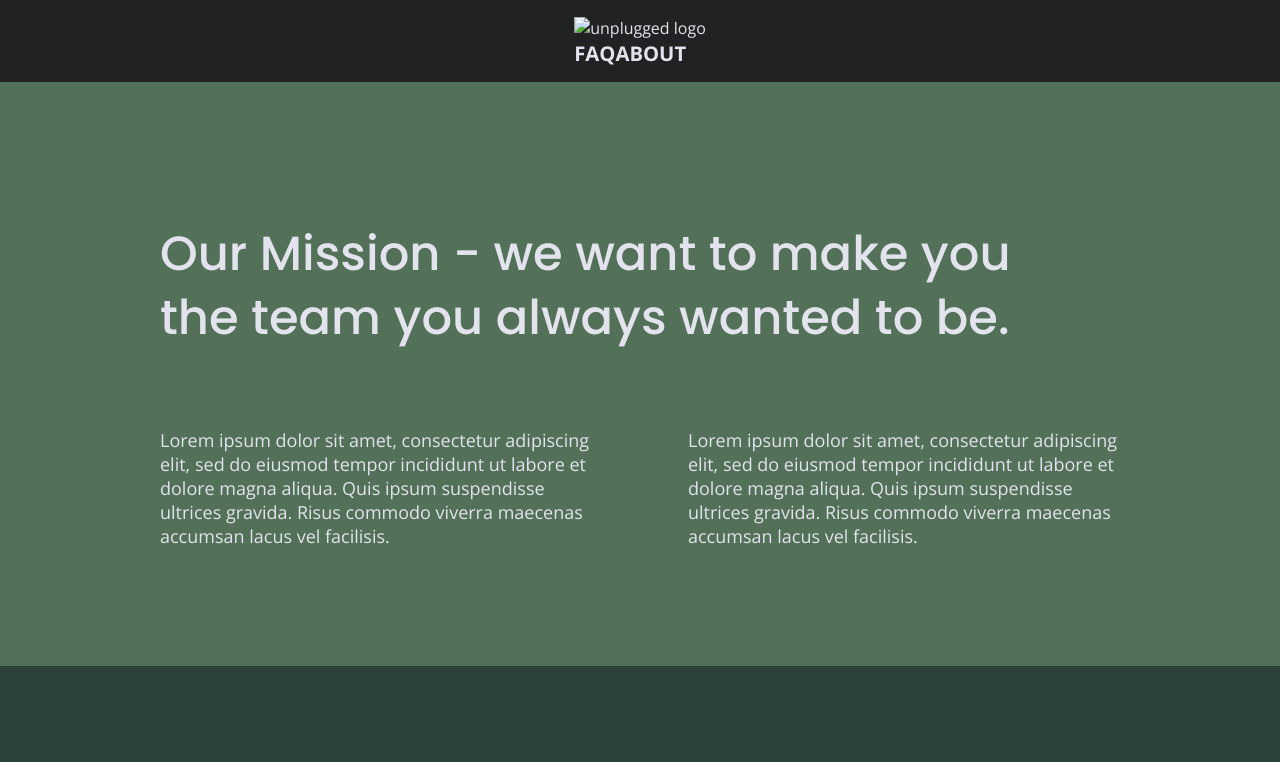
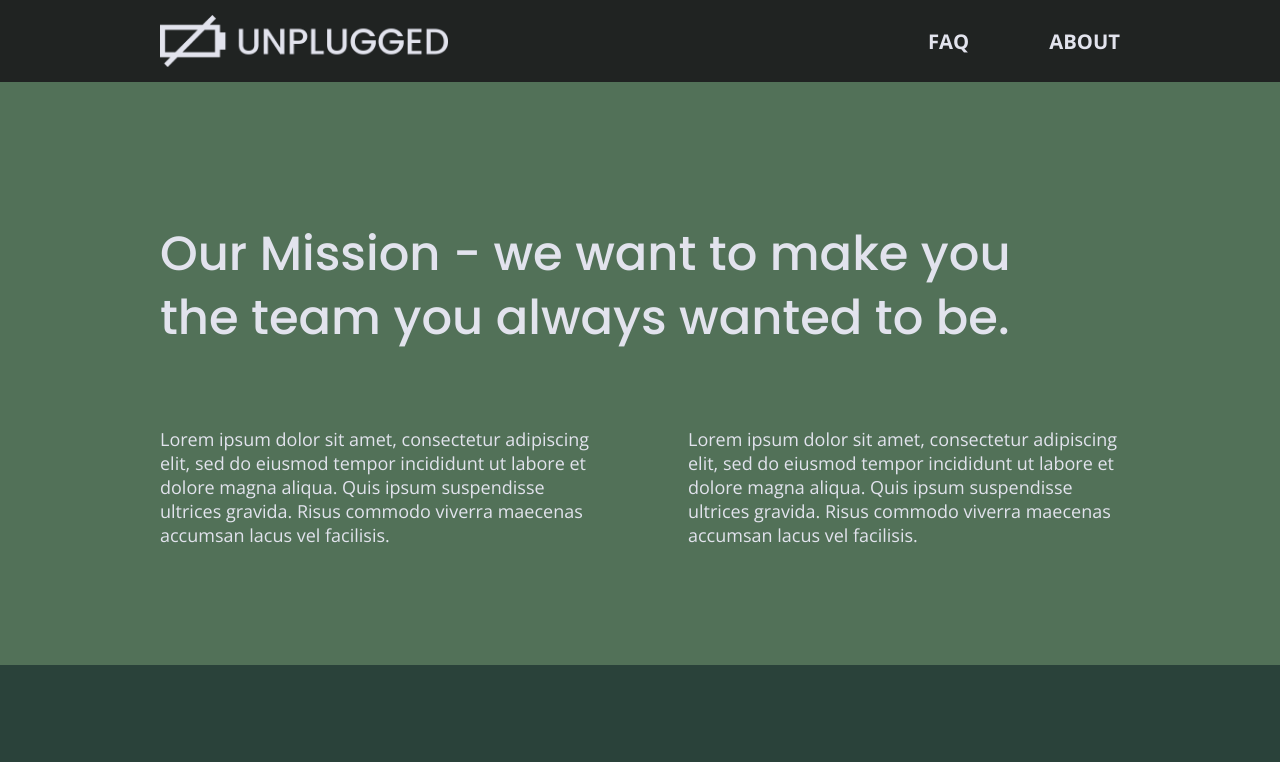
Before and after one commit to stephanieparra/unplugged, a website: page about/index.html in a window 1280 px wide. Shown: the top 762 px of the page. Drawn offline with nearby package versions, Linux system fonts and the light colour scheme.

Commit message:
Added logo and link to index.html on faq and about pages

```diff
--- a/about/index.html
+++ b/about/index.html
@@ -30,8 +30,12 @@
   <body>
     <!-- Add your site or application content here -->
     <header>
-      <div>
-        <a href="#"><img src="" alt="unplugged logo" /></a>
+      <div class="content-wrapper">
+        <figure>
+          <a href="../index.html">
+            <img src="/../img/unpluggedlogo.png" alt="unplugged logo" />
+          </a>
+        </figure>
         <div class="header-divider"></div>
         <nav>
           <ul>
```
Also changed, not shown: faq/index.html (+6 -2 lines).
